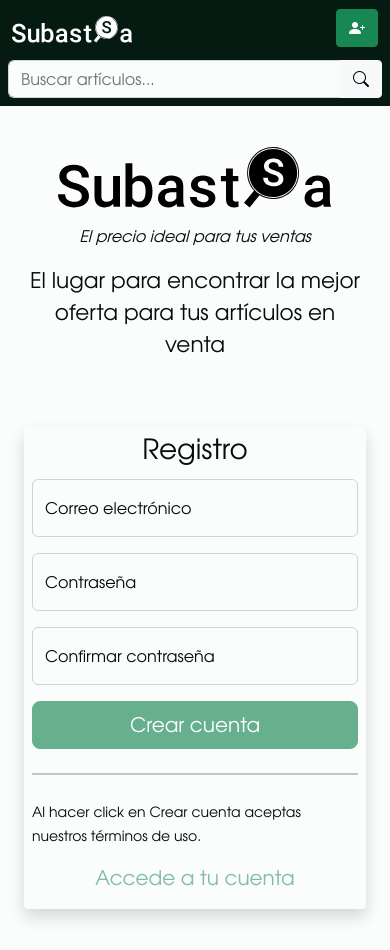
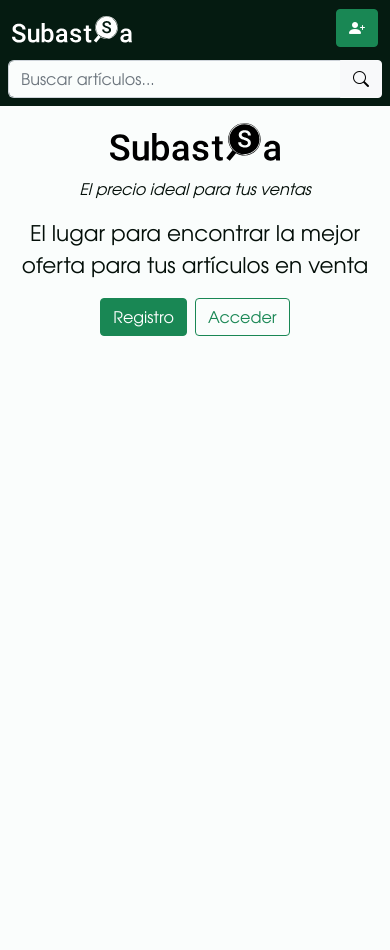
Before and after one commit to wonddark/mercadi, a React (Create React App) app: page / in a window 390 px wide. After the commit the page ends 844 px from the top, so only its background shows below. Built offline with nearby package versions, Linux system fonts and the light colour scheme; no server answers.

Commit message:
Worked the styles for home page to be mobile friendly

```diff
--- a/src/components/HomePage.tsx
+++ b/src/components/HomePage.tsx
@@ -2,16 +2,17 @@ import RegistrationForm from "./security/RegistrationForm";
 import { ReactComponent as SiteLogo } from "../assets/navbar-logo.svg";
 import usePageTitle from "../hooks/page-title.hook";
 import useIsLogged from "../hooks/is-logged.hook";
+import { Link } from "react-router-dom";
 
 function HomePage() {
   useIsLogged();
   usePageTitle({ reset: true });
   return (
-    <div className="container col-xl-10 col-xxl-8 px-4 h-100">
-      <div className="row align-items-center g-lg-5 py-3 h-100">
-        <div className="col-lg-7 text-center text-lg-start">
+    <div className="container-xl">
+      <div className="row align-items-center g-lg-5 py-3">
+        <div className="col-md-6 col-lg-7 text-center text-md-start">
           <h1 className="display-4 fw-bold lh-1 mb-3">
-            <SiteLogo style={{ width: "8em", height: "auto", fill: "#000" }} />
+            <SiteLogo style={{ width: "5em", height: "auto", fill: "#000" }} />
           </h1>
           <p>
             <em>El precio ideal para tus ventas</em>
@@ -20,8 +21,16 @@ function HomePage() {
             El lugar para encontrar la mejor oferta para tus artículos en venta
           </p>
         </div>
-        <div className="col-md-10 mx-auto col-lg-5">
+        <div className="d-none d-md-block col-md-6 col-lg-5 mx-auto">
           <RegistrationForm />
+        </div>
+        <div className="d-block d-md-none col-md-6 text-center">
+          <Link to="/registro" className="btn btn-primary me-2">
+            Registro
+          </Link>
+          <Link to="/acceder" className="btn btn-outline-primary">
+            Acceder
+          </Link>
         </div>
       </div>
     </div>
```
